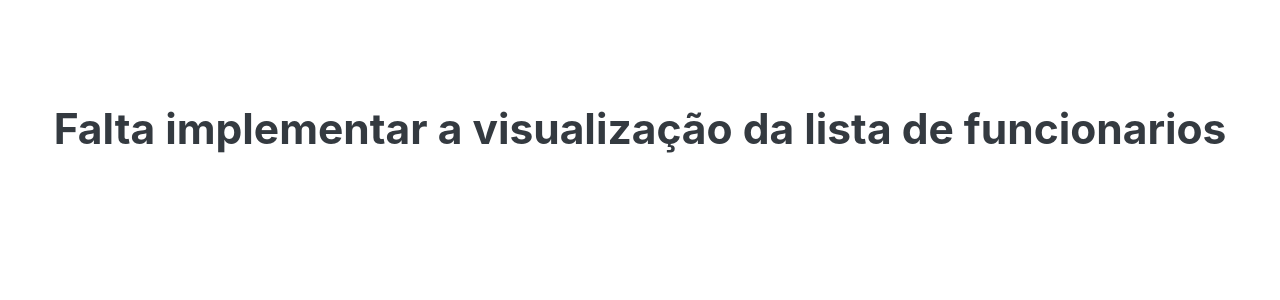
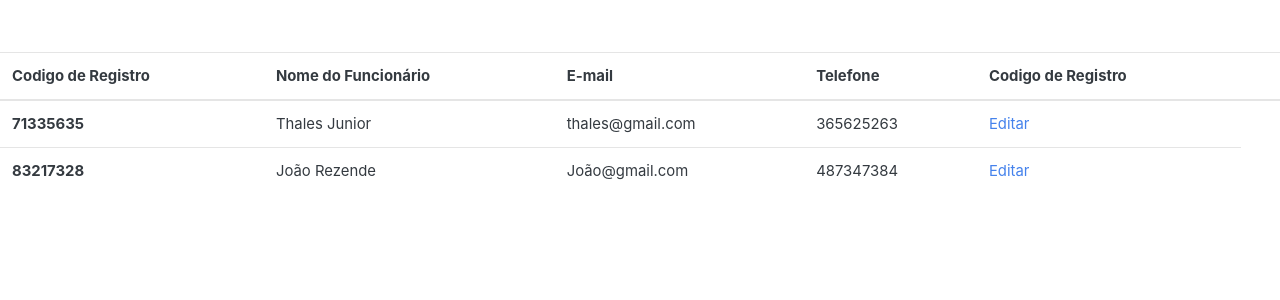
Before and after one commit to ThalesGomesJr/Projeto-Python--Flask, a Flask app: page /exibir in a window 1280 px wide. Shown: the part 57-357 px from the top of the page. Run offline with Flask 2, Linux system fonts and the light colour scheme; data comes from the database, SQL or seed files in the repository; both versions use the stored data as it was after the commit; some libraries are stand-ins or nearby versions.

Commit message:
Update v2.0.0

```diff
--- a/projeto/templates/exibir.html
+++ b/projeto/templates/exibir.html
@@ -38,8 +38,33 @@
             </div>
         </div>
     </nav>
-        <br><br><br><br>
-            <h1>Falta implementar a visualização da lista de funcionarios</h1>
+
+    <br><br>
+    <table class="table">
+        <thead>
+        <tr>
+            <th scope="col">Codigo de Registro</th>
+            <th scope="col">Nome do Funcionário</th>
+            <th scope="col">E-mail</th>
+            <th scope="col">Telefone</th>
+            <th scope="col">Codigo de Registro</th>
+            <th scope="col"></th>
+        </tr>
+        </thead>
+        <tbody>
+        {% for u in FuncionarioData %}
+        <tr>
+            <th scope="row">{{ u.cod_registro }}</th>
+            <td>{{u.name}}</td>
+            <td>{{u.email}}</td>
+            <td>{{u.telefone}}</td>
+            <td><a href="/admin/edit/{{u.id}}">Editar</a></td>
+        </tr>
+        {% endfor %}
+
+        </tbody>
+    </table>
+
 
 
     <!-- Optional JavaScript -->
--- a/main.py
+++ b/routes.py
@@ -48,7 +48,8 @@ def cadastro():
 #falta implementar a visualização dos funcionarios
 @app.route('/exibir', methods=['GET', 'POST'])
 def exibir():
-    return render_template('exibir.html')
+    FuncionarioData = User.query.all()
+    return render_template('exibir.html', FuncionarioData=FuncionarioData)
 
 
 
```
Also changed, not shown: README.md, projeto/cadastro.db.
